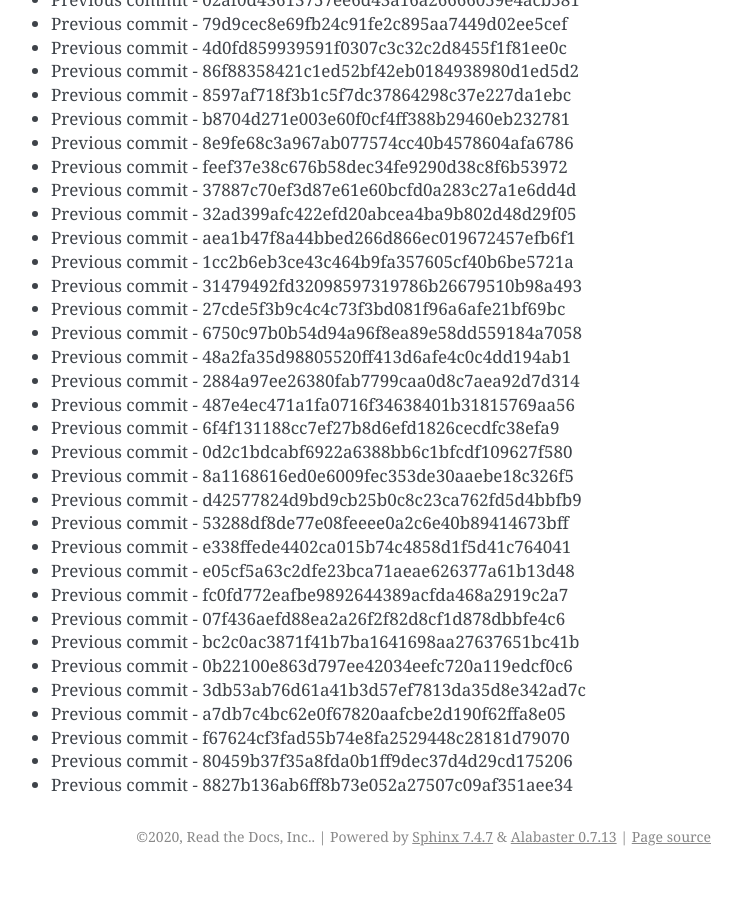
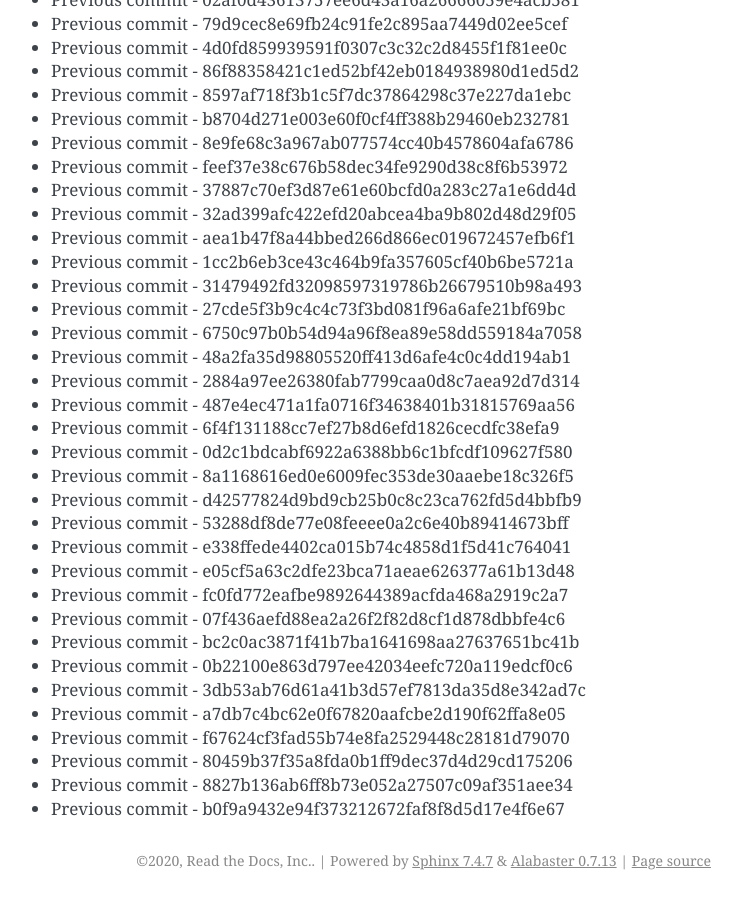
Before and after one commit to readthedocs/rtd-git-stresstest, a Sphinx documentation site: the page built from docs/updates.rst, in a window 1280 px wide and 900 px high, scrolled down 59886 px. Shown: the whole window, without its empty margins (399-1141 px from the left). Built offline with Sphinx 7.4.7, drawn with Linux system fonts in a browser that asks for light colours; before the commit the page ends 60762 px from its top, so only the background shows below that.

Commit message:
Generating commit from previous: b0f9a9432e94f373212672faf8f8d5d17e4f6e67

```diff
--- a/docs/updates.rst
+++ b/docs/updates.rst
@@ -2548,3 +2548,4 @@ It can be tested for any performance characteristics.
 * Previous commit - f67624cf3fad55b74e8fa2529448c28181d79070
 * Previous commit - 80459b37f35a8fda0b1ff9dec37d4d29cd175206
 * Previous commit - 8827b136ab6ff8b73e052a27507c09af351aee34
+* Previous commit - b0f9a9432e94f373212672faf8f8d5d17e4f6e67
```
